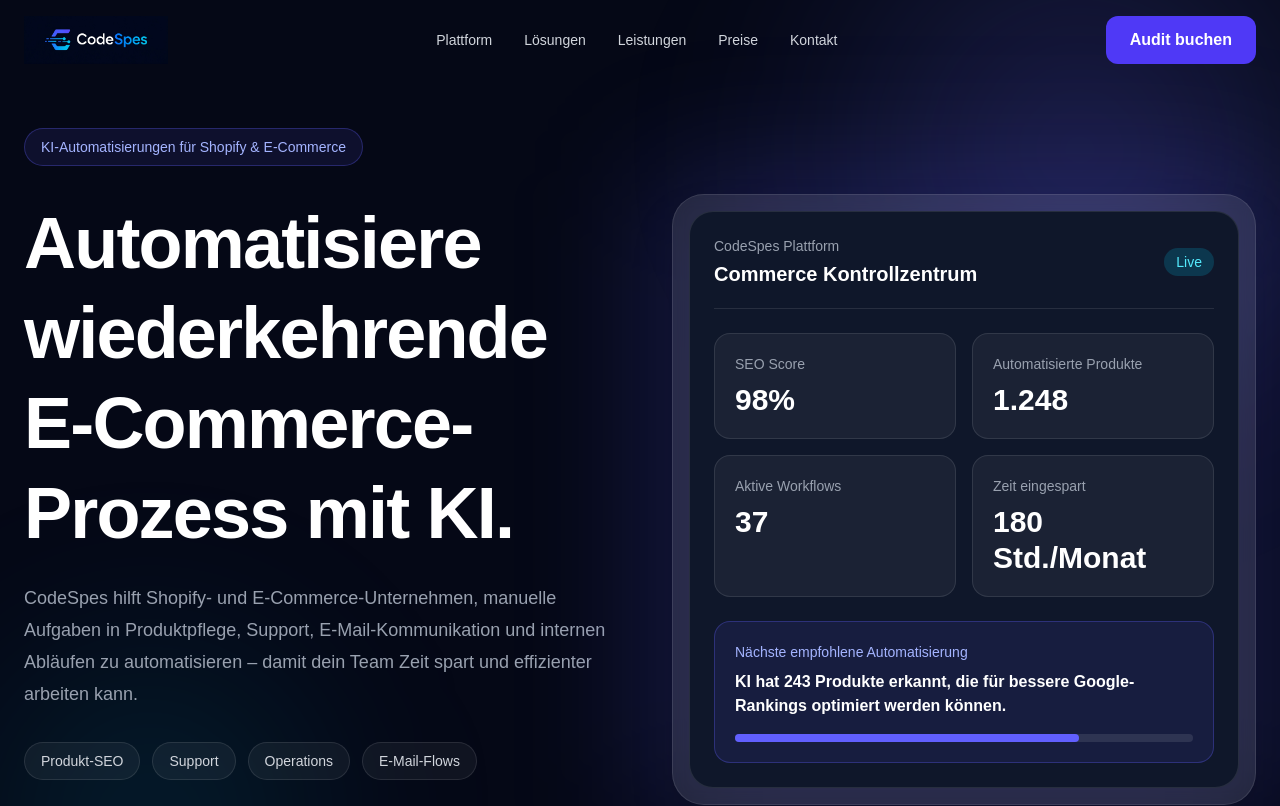
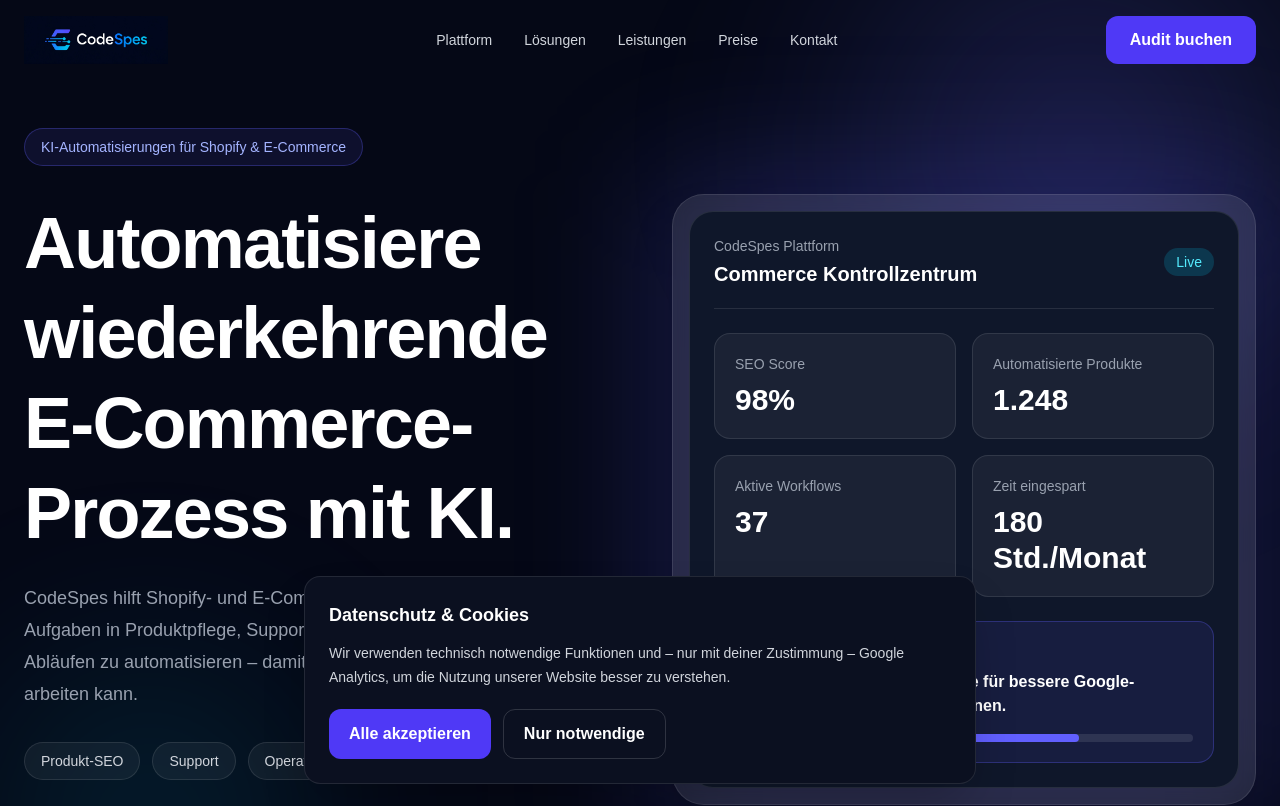
Before and after one commit to ZagFlow44/ZagFlow, a Next.js app: page / in a window 1280 px wide. Shown: the top 806 px of the page. Built offline with nearby package versions, Linux system fonts and the light colour scheme.

Commit message:
Add cookie consent and Google Analytics

```diff
--- a/app/layout.tsx
+++ b/app/layout.tsx
@@ -1,6 +1,8 @@
 import type { Metadata } from "next";
 import { Geist, Geist_Mono } from "next/font/google";
 import "./globals.css";
+import CookieConsent from "@/components/CookieConsent";
+import GoogleAnalytics from "@/components/GoogleAnalytics";
 
 const geistSans = Geist({
   variable: "--font-geist-sans",
@@ -80,7 +82,12 @@
       lang="de"
       className={`${geistSans.variable} ${geistMono.variable} h-full antialiased`}
     >
-      <body className="min-h-full flex flex-col">{children}</body>
-    </html>
+      <body className="min-h-full flex flex-col">
+ <GoogleAnalytics />
+
+  {children}
+  <CookieConsent />
+</body>
+</html>
   );
 }
--- /dev/null
+++ b/components/CookieConsent.tsx
@@ -0,0 +1,61 @@
+"use client";
+
+import { useEffect, useState } from "react";
+
+export default function CookieConsent() {
+  const [visible, setVisible] = useState(false);
+
+  useEffect(() => {
+    const consent = localStorage.getItem("codespes-cookie-consent");
+
+    if (!consent) {
+      setVisible(true);
+    }
+  }, []);
+
+  function acceptCookies() {
+    localStorage.setItem("codespes-cookie-consent", "accepted");
+    window.dispatchEvent(new Event("codespes-consent-updated"));
+    setVisible(false);
+  }
+
+  function rejectCookies() {
+    localStorage.setItem("codespes-cookie-consent", "rejected");
+    window.dispatchEvent(new Event("codespes-consent-updated"));
+    setVisible(false);
+  }
+
+  if (!visible) return null;
+
+  return (
+    <div className="fixed inset-x-4 bottom-4 z-[100] mx-auto max-w-2xl rounded-2xl border border-white/10 bg-[#0b1020] p-6 text-white shadow-2xl">
+      <h2 className="text-lg font-semibold">
+        Datenschutz & Cookies
+      </h2>
+
+      <p className="mt-3 text-sm leading-6 text-gray-300">
+        Wir verwenden technisch notwendige Funktionen und – nur mit deiner
+        Zustimmung – Google Analytics, um die Nutzung unserer Website besser
+        zu verstehen.
+      </p>
+
+      <div className="mt-5 flex flex-col gap-3 sm:flex-row">
+        <button
+          type="button"
+          onClick={acceptCookies}
+          className="rounded-xl bg-indigo-600 px-5 py-3 font-semibold text-white transition hover:bg-indigo-500"
+        >
+          Alle akzeptieren
+        </button>
+
+        <button
+          type="button"
+          onClick={rejectCookies}
+          className="rounded-xl border border-white/15 px-5 py-3 font-semibold text-white transition hover:bg-white/5"
+        >
+          Nur notwendige
+        </button>
+      </div>
+    </div>
+  );
+}
--- /dev/null
+++ b/components/GoogleAnalytics.tsx
@@ -0,0 +1,55 @@
+"use client";
+
+import Script from "next/script";
+import { useEffect, useState } from "react";
+
+export default function GoogleAnalytics() {
+  const [consent, setConsent] = useState<string | null>(null);
+
+  useEffect(() => {
+    function updateConsent() {
+      setConsent(
+        localStorage.getItem("codespes-cookie-consent")
+      );
+    }
+
+    updateConsent();
+
+    window.addEventListener(
+      "codespes-consent-updated",
+      updateConsent
+    );
+
+    return () => {
+      window.removeEventListener(
+        "codespes-consent-updated",
+        updateConsent
+      );
+    };
+  }, []);
+
+  if (consent !== "accepted") {
+    return null;
+  }
+
+  return (
+    <>
+      <Script
+        src="https://www.googletagmanager.com/gtag/js?id=G-9PW9FNVX6Q"
+        strategy="afterInteractive"
+      />
+
+      <Script
+        id="google-analytics"
+        strategy="afterInteractive"
+      >
+        {`
+          window.dataLayer = window.dataLayer || [];
+          function gtag(){dataLayer.push(arguments);}
+          gtag('js', new Date());
+          gtag('config', 'G-9PW9FNVX6Q');
+        `}
+      </Script>
+    </>
+  );
+}
```
